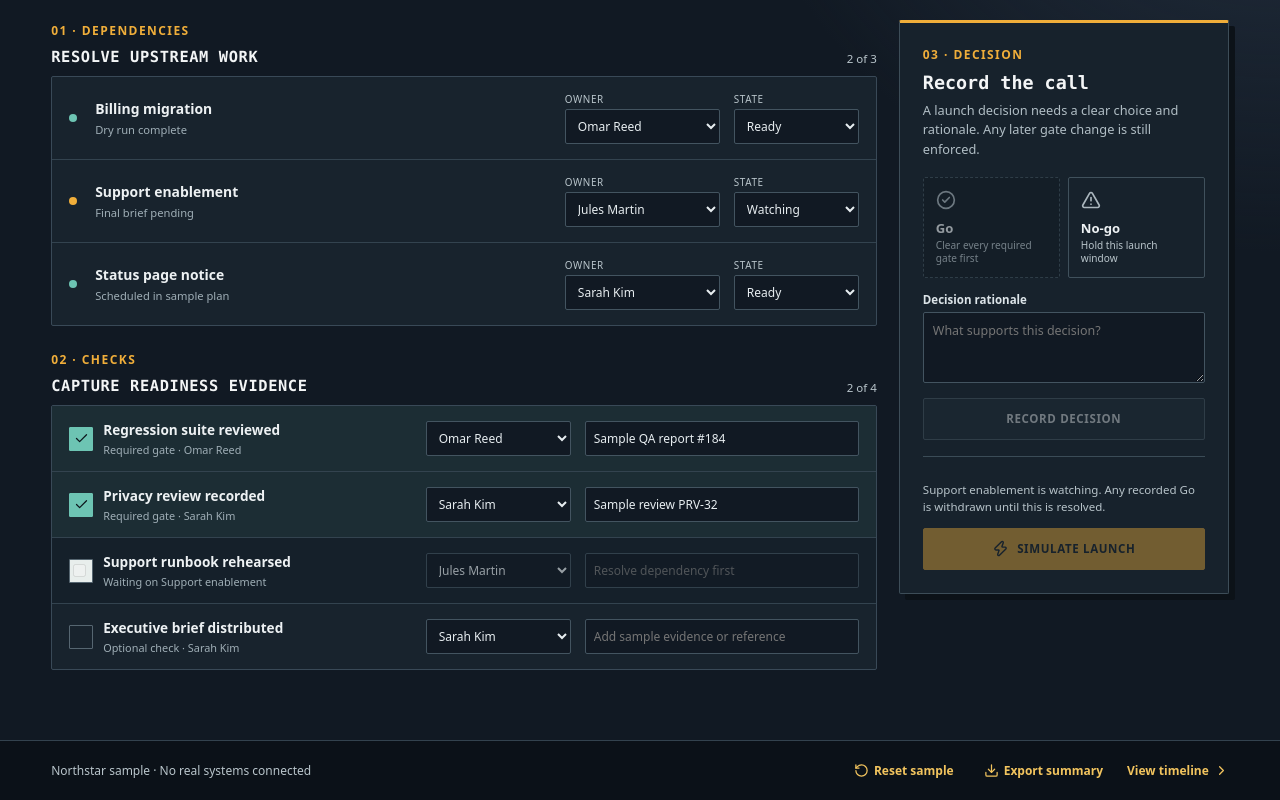
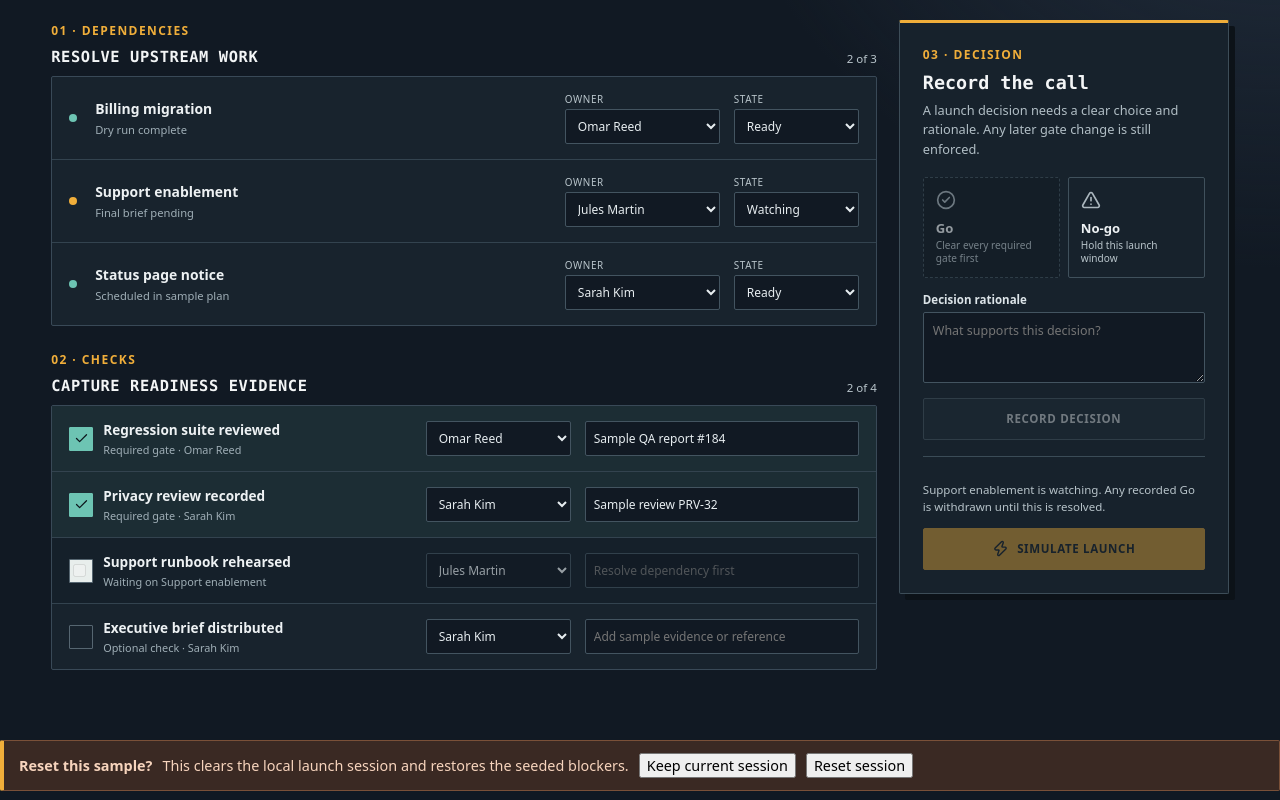
Before and after one commit to mvahedi2020/Launch-Control, a React (Vite) app: page / in a window 1280 px wide. Both pictures are taken after a click on the button "Reset sample". Shown: the part 328-1128 px from the top of the page. Built offline with nearby package versions, Linux system fonts and the light colour scheme.

Commit message:
Confirm destructive session reset

```diff
--- a/src/App.tsx
+++ b/src/App.tsx
@@ -32,6 +32,7 @@ export default function App() {
   const [decisionNote, setDecisionNote] = useState('')
   const [exportNotice, setExportNotice] = useState('')
   const [exportSignature, setExportSignature] = useState('')
+  const [resetPending, setResetPending] = useState(false)
   const evidenceSnapshotRef = useRef(evidenceSnapshots(initial.plan))
   const status = readiness(plan)
   const prelaunchOpen = plan.phase === 'prelaunch'
@@ -67,6 +68,7 @@ export default function App() {
     setPreserveInvalid(false)
     evidenceSnapshotRef.current = evidenceSnapshots(samplePlan)
     try { localStorage.removeItem(STORAGE_KEY); setWarning('') } catch { setWarning('Browser storage is unavailable. The sample launch is restored for this tab.') }
+    setResetPending(false)
   }
   const updateDependency = (id: string, field: 'ownerId' | 'state', value: string) => setPlan((current) => {
     if (current.phase !== 'prelaunch') return current
@@ -169,6 +171,7 @@ export default function App() {
 
       {view === 'about' && <section className="about-page"><p className="eyebrow">Independent sample</p><h1>Governance you can inspect.</h1><p className="lede">Launch Control is a fictional portfolio artifact for Northstar, a fictional B2B SaaS company. It simulates readiness and launch decisions entirely in the browser. It has no authentication, production integrations, notifications, or paid services.</p><div className="about-grid"><article><h2>My role as Product Manager</h2><p>I defined the product problem, launch-policy tradeoffs, requirements, workflows, fictional sample data, acceptance criteria, and evaluation plan. AI tools assisted with implementation and verification.</p></article><article><h2>Boundaries</h2><p>No button here deploys software, contacts a person, changes traffic, or rolls back a real release. All names and records are sample data.</p></article></div><a className="case-link" href="https://github.com/mvahedi2020/Launch-Control/blob/main/docs/product/PRD.md">Read the PRD <ArrowUpRight size={18} /></a><a className="case-link" href="https://github.com/mvahedi2020/Launch-Control/blob/main/docs/product/Case_Study.md">Read the product case study <ArrowUpRight size={18} /></a></section>}
     </main>
-    <footer><span>Northstar sample · No real systems connected</span><button onClick={reset}><RotateCcw size={15} />Reset sample</button><button onClick={exportSummary}><Download size={15} />Export summary</button><a href="#timeline">View timeline <ChevronRight size={15} /></a></footer>
+    {resetPending && <div className="warning" role="dialog" aria-modal="true" aria-labelledby="reset-title"><strong id="reset-title">Reset this sample?</strong><span>This clears the local launch session and restores the seeded blockers.</span><button type="button" onClick={() => setResetPending(false)}>Keep current session</button><button type="button" onClick={reset}>Reset session</button></div>}
+    <footer><span>Northstar sample · No real systems connected</span><button type="button" onClick={() => setResetPending(true)}><RotateCcw size={15} />Reset sample</button><button type="button" onClick={exportSummary}><Download size={15} />Export summary</button><a href="#timeline">View timeline <ChevronRight size={15} /></a></footer>
   </div>
 }
```
